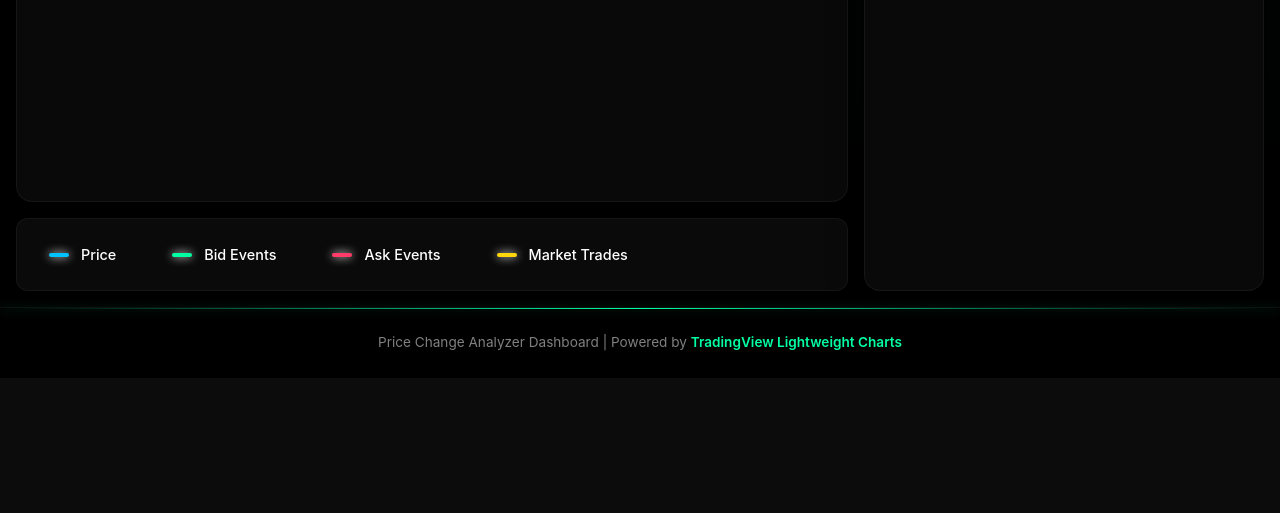
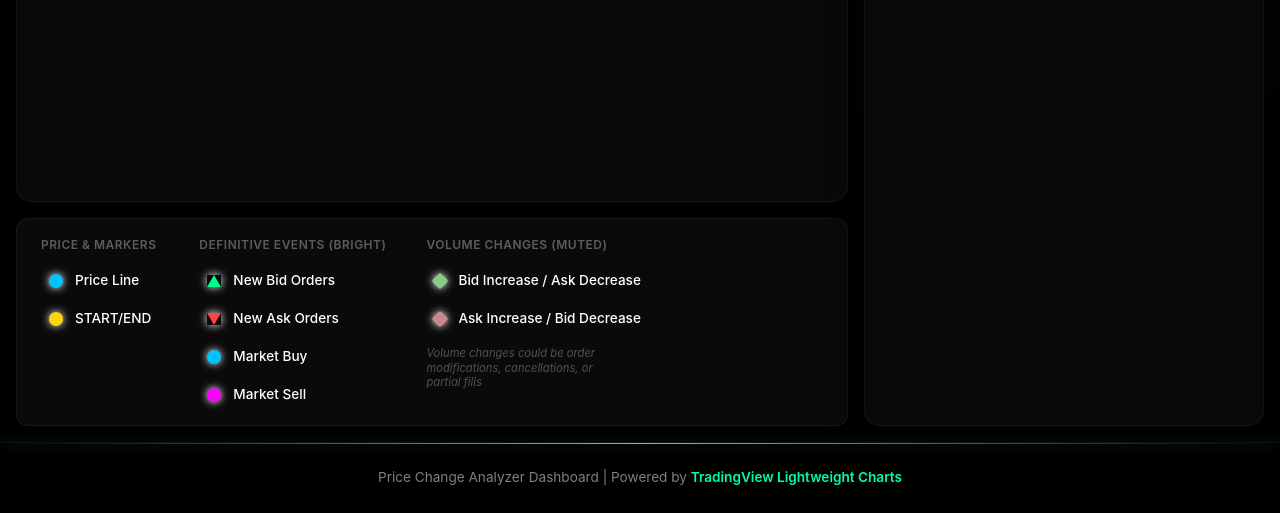
Before and after one commit to bitpulse/order-book, a Flask app: page / in a window 1280 px wide. Shown: the part 658-1171 px from the top of the page. Before the commit the page ends 1008 px from the top, so only its background shows below. Run offline with Flask 3, Linux system fonts and the light colour scheme; data that the repository does not hold is empty; some libraries are stand-ins or nearby versions.

Commit message:
detailed chart more legends

```diff
--- a/dashboard/static/css/dashboard.css
+++ b/dashboard/static/css/dashboard.css
@@ -528,27 +528,83 @@ body::after {
     box-shadow: 0 4px 16px rgba(0, 0, 0, 0.5);
 }
 
+.legend-section {
+    display: flex;
+    flex-direction: column;
+    gap: 0.5rem;
+}
+
+.legend-title {
+    font-size: 0.75rem;
+    font-weight: 600;
+    color: var(--text-secondary);
+    text-transform: uppercase;
+    letter-spacing: 0.5px;
+    margin-bottom: 0.25rem;
+    opacity: 0.7;
+}
+
 .legend-item {
     display: flex;
     align-items: center;
     gap: 0.75rem;
-    font-size: 0.9rem;
+    font-size: 0.85rem;
     font-weight: 500;
     transition: all 0.3s cubic-bezier(0.4, 0, 0.2, 1);
-    padding: 0.5rem;
+    padding: 0.25rem 0.5rem;
     border-radius: 6px;
 }
 
 .legend-item:hover {
     background: rgba(255, 255, 255, 0.05);
-    transform: translateY(-1px);
+    transform: translateX(2px);
 }
 
 .legend-marker {
-    width: 20px;
-    height: 4px;
-    border-radius: 3px;
-    box-shadow: 0 0 10px currentColor;
+    width: 14px;
+    height: 14px;
+    border-radius: 50%;
+    box-shadow: 0 0 8px currentColor;
+    flex-shrink: 0;
+}
+
+.legend-marker.legend-triangle {
+    width: 0;
+    height: 0;
+    border-left: 7px solid transparent;
+    border-right: 7px solid transparent;
+    border-bottom: 12px solid;
+    border-bottom-color: inherit;
+    border-radius: 0;
+    background: transparent !important;
+}
+
+.legend-marker.legend-triangle-down {
+    width: 0;
+    height: 0;
+    border-left: 7px solid transparent;
+    border-right: 7px solid transparent;
+    border-top: 12px solid;
+    border-top-color: inherit;
+    border-radius: 0;
+    background: transparent !important;
+}
+
+.legend-marker.legend-diamond {
+    width: 12px;
+    height: 12px;
+    transform: rotate(45deg);
+    border-radius: 2px;
+}
+
+.legend-note {
+    font-size: 0.7rem;
+    color: var(--text-secondary);
+    opacity: 0.6;
+    font-style: italic;
+    margin-top: 0.25rem;
+    max-width: 200px;
+    line-height: 1.3;
 }
 
 /* Events Panel */
--- a/dashboard/static/js/chart.js
+++ b/dashboard/static/js/chart.js
@@ -595,29 +595,52 @@ function prepareWhaleScatterData(events, period) {
     return sortedEvents.map(event => {
         const isMarketBuy = event.event_type === 'market_buy';
         const isMarketSell = event.event_type === 'market_sell';
+        const isIncrease = event.event_type === 'increase';
+        const isDecrease = event.event_type === 'decrease';
         const isBid = event.side === 'bid' || event.event_type.includes('bid');
         const isAsk = event.side === 'ask' || event.event_type.includes('ask');
 
         let color, symbol, labelPosition;
 
+        // Definitive events - bright colors
         if (isMarketBuy) {
             color = period === 'during' ? '#00c2ff' : 'rgba(0, 194, 255, 0.3)'; // Bright cyan/blue
             symbol = 'circle';
             labelPosition = 'bottom';
         } else if (isMarketSell) {
-            color = period === 'during' ? '#ff00ff' : 'rgba(255, 0, 255, 0.3)'; // Magenta/pink
+            color = period === 'during' ? '#ff00ff' : 'rgba(255, 0, 255, 0.3)'; // Bright magenta/pink
             symbol = 'circle';
             labelPosition = 'top';
-        } else if (isBid) {
-            color = period === 'during' ? '#00ff88' : 'rgba(0, 255, 136, 0.3)'; // Green
+        }
+        // Volume changes - muted colors (ambiguous: could be cancellation or modification)
+        else if (isIncrease && isBid) {
+            color = period === 'during' ? '#88cc88' : 'rgba(136, 204, 136, 0.3)'; // Muted green (potential support)
+            symbol = 'diamond';
+            labelPosition = 'bottom';
+        } else if (isIncrease && isAsk) {
+            color = period === 'during' ? '#cc8888' : 'rgba(204, 136, 136, 0.3)'; // Muted red (potential resistance)
+            symbol = 'diamond';
+            labelPosition = 'top';
+        } else if (isDecrease && isBid) {
+            color = period === 'during' ? '#cc8888' : 'rgba(204, 136, 136, 0.3)'; // Muted red (support weakening)
+            symbol = 'diamond';
+            labelPosition = 'top';
+        } else if (isDecrease && isAsk) {
+            color = period === 'during' ? '#88cc88' : 'rgba(136, 204, 136, 0.3)'; // Muted green (resistance weakening)
+            symbol = 'diamond';
+            labelPosition = 'bottom';
+        }
+        // New orders - bright colors
+        else if (isBid) {
+            color = period === 'during' ? '#00ff88' : 'rgba(0, 255, 136, 0.3)'; // Bright green
             symbol = 'triangle';
             labelPosition = 'bottom';
         } else if (isAsk) {
-            color = period === 'during' ? '#ff4444' : 'rgba(255, 68, 68, 0.3)'; // Red
+            color = period === 'during' ? '#ff4444' : 'rgba(255, 68, 68, 0.3)'; // Bright red
             symbol = 'triangle';
             labelPosition = 'top';
         } else {
-            color = period === 'during' ? '#ffaa00' : 'rgba(255, 170, 0, 0.3)'; // Orange
+            color = period === 'during' ? '#ffaa00' : 'rgba(255, 170, 0, 0.3)'; // Orange (unknown)
             symbol = 'circle';
             labelPosition = 'top';
         }
--- a/dashboard/templates/index.html
+++ b/dashboard/templates/index.html
@@ -142,21 +142,49 @@
 
                 <!-- Chart Legend -->
                 <div class="chart-legend">
-                    <div class="legend-item">
-                        <span class="legend-marker" style="background: #00c2ff;"></span>
-                        <span>Price</span>
+                    <div class="legend-section">
+                        <div class="legend-title">Price & Markers</div>
+                        <div class="legend-item">
+                            <span class="legend-marker" style="background: #00c2ff;"></span>
+                            <span>Price Line</span>
+                        </div>
+                        <div class="legend-item">
+                            <span class="legend-marker" style="background: #ffd60a;"></span>
+                            <span>START/END</span>
+                        </div>
                     </div>
-                    <div class="legend-item">
-                        <span class="legend-marker" style="background: #00ffa3;"></span>
-                        <span>Bid Events</span>
+                    <div class="legend-section">
+                        <div class="legend-title">Definitive Events (Bright)</div>
+                        <div class="legend-item">
+                            <span class="legend-marker legend-triangle" style="border-bottom-color: #00ff88;"></span>
+                            <span>New Bid Orders</span>
+                        </div>
+                        <div class="legend-item">
+                            <span class="legend-marker legend-triangle-down" style="border-top-color: #ff4444;"></span>
+                            <span>New Ask Orders</span>
+                        </div>
+                        <div class="legend-item">
+                            <span class="legend-marker" style="background: #00c2ff;"></span>
+                            <span>Market Buy</span>
+                        </div>
+                        <div class="legend-item">
+                            <span class="legend-marker" style="background: #ff00ff;"></span>
+                            <span>Market Sell</span>
+                        </div>
                     </div>
-                    <div class="legend-item">
-                        <span class="legend-marker" style="background: #ff3b69;"></span>
-                        <span>Ask Events</span>
-                    </div>
-                    <div class="legend-item">
-                        <span class="legend-marker" style="background: #ffd60a;"></span>
-                        <span>Market Trades</span>
+                    <div class="legend-section">
+                        <div class="legend-title">Volume Changes (Muted)</div>
+                        <div class="legend-item">
+                            <span class="legend-marker legend-diamond" style="background: #88cc88;"></span>
+                            <span>Bid Increase / Ask Decrease</span>
+                        </div>
+                        <div class="legend-item">
+                            <span class="legend-marker legend-diamond" style="background: #cc8888;"></span>
+                            <span>Ask Increase / Bid Decrease</span>
+                        </div>
+                        <div class="legend-note">
+                            Volume changes could be order modifications, cancellations, or partial fills
+                        </div>
                     </div>
                 </div>
             </div>
```
Also changed, not shown: dashboard/QUICKSTART_DOCKER.md (+15 -0 lines).
